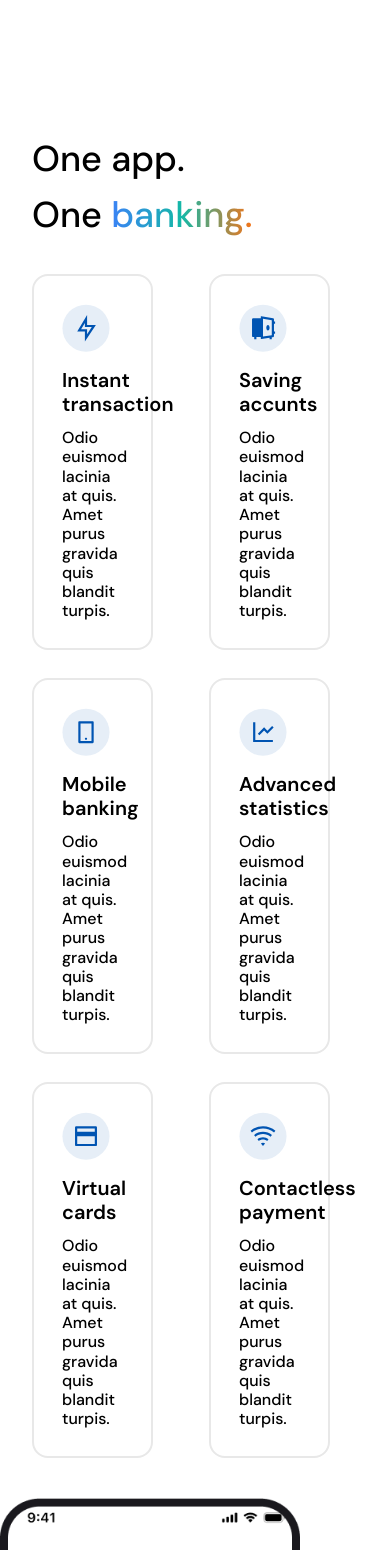
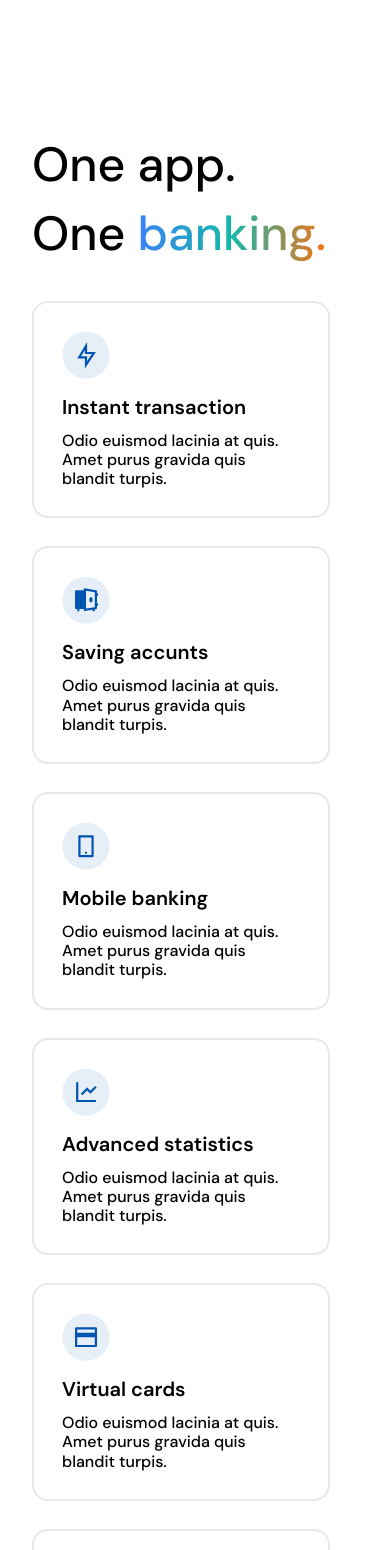
Before and after one commit to Emydev-op/cbapp-web, a Next.js app: page / in a window 390 px wide. Shown: the part 1180-2730 px from the top of the page. Built offline with nearby package versions, Linux system fonts and the light colour scheme.

Commit message:
added responsiveness to feature 2 home

```diff
--- a/src/components/Home/Feature1.jsx
+++ b/src/components/Home/Feature1.jsx
@@ -8,10 +8,10 @@ export default function Feature1() {
         <div className="md:flex md:justify-between md:max-w-screen-lg">
           <div className="md:w-[54%] w-full space-y-10 px-8 md:px-0">
             <div className="space-y-4">
-              <h2 className="font-medium text-4xl md:text-7xl leading-[110%]">
+              <h2 className="font-medium text-5xl md:text-7xl leading-[110%]">
                 One app.
               </h2>
-              <h2 className="font-medium text-4xl md:text-7xl tracking-wid leading-[110%]">
+              <h2 className="font-medium text-5xl md:text-7xl tracking-wid leading-[110%]">
                 One{" "}
                 <span className="bg-gradient-to-r blur-xs from-blue-500 via-teal-500 to-orange-500 bg-clip-text text-transparent text-center select-none">
                   banking.
@@ -19,8 +19,8 @@ export default function Feature1() {
               </h2>
             </div>
 
-            <div className="grid grid-cols-2 gap-7">
-              <div className=" space-y-4 border-2 rounded-2xl border-[var(--gray-100)] mr-7 p-7">
+            <div className="grid md:grid-cols-2 gap-7">
+              <div className="space-y-4 border-2 rounded-2xl border-[var(--gray-100)] mr-7 p-7">
                 <svg
                   width="48"
                   height="48"
@@ -42,7 +42,7 @@ export default function Feature1() {
                 </svg>
 
                 <div className="space-y-3">
-                  <h5 className="font-semibold tracking-[-3%] text-xl max-w-8 leading-[120%]">
+                  <h5 className="font-semibold tracking-[-3%] text-xl md:max-w-8 leading-[120%]">
                     Instant transaction
                   </h5>
                   <p className="font-medium text-base trackin leading-[120%]">
@@ -51,7 +51,7 @@ export default function Feature1() {
                   </p>
                 </div>
               </div>
-              <div className=" space-y-4 border-2 rounded-2xl border-[var(--gray-100)] mr-7 p-7">
+              <div className="space-y-4 border-2 rounded-2xl border-[var(--gray-100)] mr-7 p-7">
                 <svg
                   width="48"
                   height="48"
@@ -73,7 +73,7 @@ export default function Feature1() {
                 </svg>
 
                 <div className="space-y-3">
-                  <h5 className="font-semibold tracking-[-3%] text-xl max-w-8 leading-[120%]">
+                  <h5 className="font-semibold tracking-[-3%] text-xl md:max-w-8 leading-[120%]">
                     Saving accunts
                   </h5>
                   <p className="font-medium text-base trackin leading-[120%]">
@@ -82,7 +82,7 @@ export default function Feature1() {
                   </p>
                 </div>
               </div>
-              <div className=" space-y-4 border-2 rounded-2xl border-[var(--gray-100)] mr-7 p-7">
+              <div className="space-y-4 border-2 rounded-2xl border-[var(--gray-100)] mr-7 p-7">
                 <svg
                   width="48"
                   height="48"
@@ -104,7 +104,7 @@ export default function Feature1() {
                 </svg>
 
                 <div className="space-y-3">
-                  <h5 className="font-semibold tracking-[-3%] text-xl max-w-8 leading-[120%]">
+                  <h5 className="font-semibold tracking-[-3%] text-xl md:max-w-8 leading-[120%]">
                     Mobile banking
                   </h5>
                   <p className="font-medium text-base trackin leading-[120%]">
@@ -113,7 +113,7 @@ export default function Feature1() {
                   </p>
                 </div>
               </div>
-              <div className=" space-y-4 border-2 rounded-2xl border-[var(--gray-100)] mr-7 p-7">
+              <div className="space-y-4 border-2 rounded-2xl border-[var(--gray-100)] mr-7 p-7">
                 <svg
                   width="48"
                   height="48"
@@ -135,7 +135,7 @@ export default function Feature1() {
                 </svg>
 
                 <div className="space-y-3">
-                  <h5 className="font-semibold tracking-[-3%] text-xl max-w-8 leading-[120%]">
+                  <h5 className="font-semibold tracking-[-3%] text-xl md:max-w-8 leading-[120%]">
                     Advanced statistics
                   </h5>
                   <p className="font-medium text-base trackin leading-[120%]">
@@ -144,7 +144,7 @@ export default function Feature1() {
                   </p>
                 </div>
               </div>
-              <div className=" space-y-4 border-2 rounded-2xl border-[var(--gray-100)] mr-7 p-7">
+              <div className="space-y-4 border-2 rounded-2xl border-[var(--gray-100)] mr-7 p-7">
                 <svg
                   width="48"
                   height="48"
@@ -166,7 +166,7 @@ export default function Feature1() {
                 </svg>
 
                 <div className="space-y-3">
-                  <h5 className="font-semibold tracking-[-3%] text-xl max-w-8 leading-[120%]">
+                  <h5 className="font-semibold tracking-[-3%] text-xl md:max-w-8 leading-[120%]">
                     Virtual cards
                   </h5>
                   <p className="font-medium text-base trackin leading-[120%]">
@@ -175,7 +175,7 @@ export default function Feature1() {
                   </p>
                 </div>
               </div>
-              <div className=" space-y-4 border-2 rounded-2xl border-[var(--gray-100)] mr-7 p-7">
+              <div className="space-y-4 border-2 rounded-2xl border-[var(--gray-100)] mr-7 p-7">
                 <svg
                   width="48"
                   height="48"
@@ -197,7 +197,7 @@ export default function Feature1() {
                 </svg>
 
                 <div className="space-y-3">
-                  <h5 className="font-semibold tracking-[-3%] text-xl max-w-8 leading-[120%]">
+                  <h5 className="font-semibold tracking-[-3%] text-xl md:max-w-8 leading-[120%]">
                     Contactless payment
                   </h5>
                   <p className="font-medium text-base trackin leading-[120%]">
@@ -208,7 +208,7 @@ export default function Feature1() {
               </div>
             </div>
           </div>
-          <div className="w-full grid  mt-10 md:mt-0 md:block md:w-[30%] ">
+          <div className="w-full hidden mt-10 md:mt-0 md:block md:w-[30%] ">
             <Image
               src={"/app1.png"}
               alt="cbpay-card"
--- a/src/components/Home/Feature2.jsx
+++ b/src/components/Home/Feature2.jsx
@@ -95,7 +95,7 @@ export default function Feature2() {
           </ul>
         </div>
         <div className="md:mt-0 md:block md:w-[30%] relative">
-          <div className="absolute w-full ">
+          <div className="absolute w-full">
             <div className="flex flex-col gap-3">
               {payment?.map((item) => (
                 <div
```
